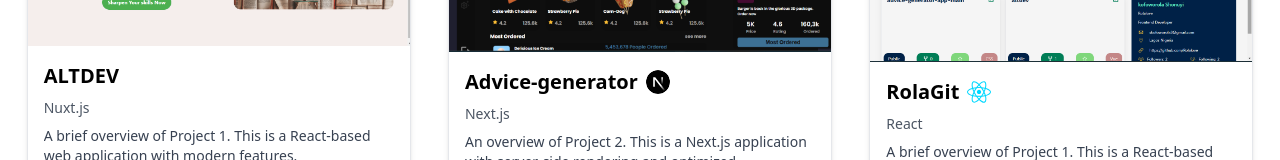
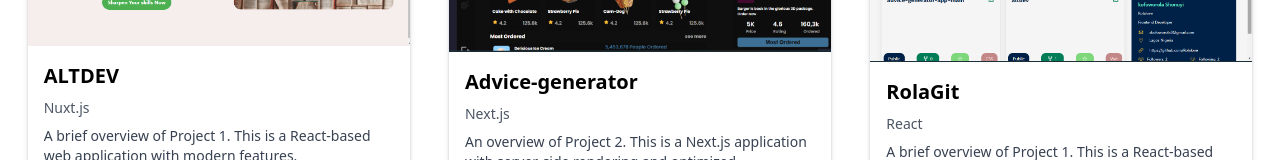
Before and after one commit to Rolalove/my-app, a Next.js app: page /projects in a window 1280 px wide. Shown: the part 275-435 px from the top of the page. Built offline with nearby package versions, Linux system fonts and the light colour scheme; some icons are missing.

Commit message:
Sorting the ui

```diff
--- a/src/app/components/ProjectCard.tsx
+++ b/src/app/components/ProjectCard.tsx
@@ -14,35 +14,35 @@ type ProjectCardProps = {
   tags: string[];
 };
 
-type frameworkIcons = {
-    React: {
-        icon: string;
-        color: string;
-    };
-    Vue: {
-        icon: string;
-        color: string;
-    };
-    Angular: {
-        icon: string;
-        color: string;
-    };
-    'Next.js': {
-        icon: string;
-        color: string;
-    };
-    'Nuxt.js': {
-        icon: string;
-        color: string;
-    }
-}
-const frameworkIcons = {
-  React: { icon: 'logos:react', color: 'text-blue-500' },
-  Vue: { icon: 'logos:vue', color: 'text-green-500' },
-  Angular: { icon: 'logos:angular-icon', color: 'text-red-500' },
-  'Next.js': { icon: 'logos:nextjs-icon', color: 'text-black' },
-  'Nuxt.js': {icon: 'skill-icons:nuxtjs-dark', color: 'text-black' },
-};
+// type frameworkIcons = {
+//     React: {
+//         icon: string;
+//         color: string;
+//     };
+//     Vue: {
+//         icon: string;
+//         color: string;
+//     };
+//     Angular: {
+//         icon: string;
+//         color: string;
+//     };
+//     'Next.js': {
+//         icon: string;
+//         color: string;
+//     };
+//     'Nuxt.js': {
+//         icon: string;
+//         color: string;
+//     }
+// }
+// const frameworkIcons = {
+//   React: { icon: 'logos:react', color: 'text-blue-500' },
+//   Vue: { icon: 'logos:vue', color: 'text-green-500' },
+//   Angular: { icon: 'logos:angular-icon', color: 'text-red-500' },
+//   'Next.js': { icon: 'logos:nextjs-icon', color: 'text-black' },
+//   'Nuxt.js': {icon: 'skill-icons:nuxtjs-dark', color: 'text-black' },
+// };
 
 const ProjectCard: React.FC<ProjectCardProps> = ({
   name,
@@ -71,9 +71,9 @@ const ProjectCard: React.FC<ProjectCardProps> = ({
           <h3 className="text-xl font-bold mb-2 flex items-center">
             {name}
             <span className="ml-2">
-              {frameworkIcons[framework] && (
+              {/* {frameworkIcons[framework] && (
                 <Icon icon={frameworkIcons[framework].icon} className={frameworkIcons[framework].color} width="24" height="24" />
-              )}
+              )} */}
             </span>
           </h3>
           <p className="text-gray-600 mb-2 text-sm">{framework}</p>
```
